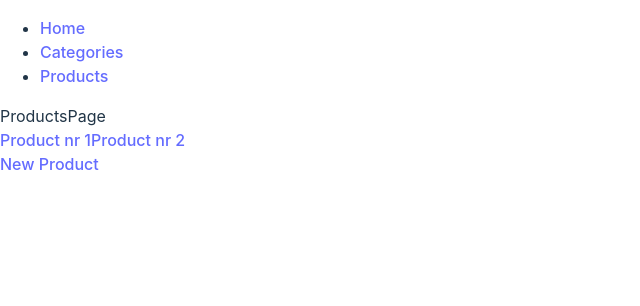
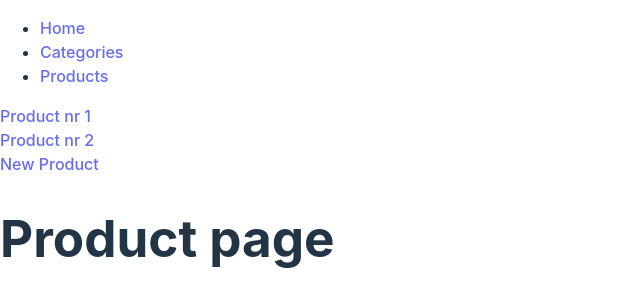
Before and after one commit to Murariu-Gabriel/Learning-React-Router, a React (Vite) app: page /productsPage in a window 1280 px wide. Shown: the top 306 px of the page, without its empty margins (0-640 px from the left). Built offline with nearby package versions, Linux system fonts and the light colour scheme.

Commit message:
Started learning abot nested routes

```diff
--- a/src/App.jsx
+++ b/src/App.jsx
@@ -5,9 +5,9 @@ import Product from "./Pages/Product"
 import NewProduct from "./Pages/NewProduct"
 import NotFound from "./Pages/NotFound"
 import { Link, Route, Routes } from "react-router-dom"
+import ProductLayout from "./Productlayout"
 
 function App() {
-
 
   return (
     <>
@@ -27,9 +27,14 @@ function App() {
       <Routes>
         <Route path="/" element={<Dashboard />} />
         <Route path="/categories" element={<Categories />} />
-        <Route path="/productsPage" element={<ProductsPage />} />
+        <Route path="/productsPage" element={<ProductLayout/>}>
+          <Route index element={<ProductsPage />} />
+          <Route path=":id" element={<Product />} />
+          <Route path="new" element={<NewProduct />} />
+        </Route>
+        {/* <Route path="/productsPage" element={<ProductsPage />} />
         <Route path="/productsPage/:id" element={<Product />} />
-        <Route path="/productsPage/new" element={<NewProduct />} />
+        <Route path="/productsPage/new" element={<NewProduct />} /> */}
         <Route path="*" element={<NotFound />} />
       </Routes>
     </>
--- a/src/Pages/ProductsPage.jsx
+++ b/src/Pages/ProductsPage.jsx
@@ -1,14 +1,10 @@
-import { Link } from "react-router-dom"
+
 
 const ProductsPage = () => {
   return (
     <>
-      <div>ProductsPage</div>
+     <h1>Product page</h1>
 
-      <Link to="/productsPage/1">Product nr 1</Link>
-      <Link to="/productsPage/2">Product nr 2</Link>
-      <br />
-      <Link to="/productsPage/new">New Product</Link>
     </>
   )
 }
--- /dev/null
+++ b/src/ProductLayout.jsx
@@ -0,0 +1,15 @@
+import { Link, Outlet } from "react-router-dom"
+
+const ProductLayout = () => {
+  return (
+    <>
+      <Link to="/productsPage/1">Product nr 1</Link>
+      <br />
+      <Link to="/productsPage/2">Product nr 2</Link>
+      <br />
+      <Link to="/productsPage/new">New Product</Link>
+      <Outlet/>
+    </>
+  )
+}
+export default ProductLayout
```
